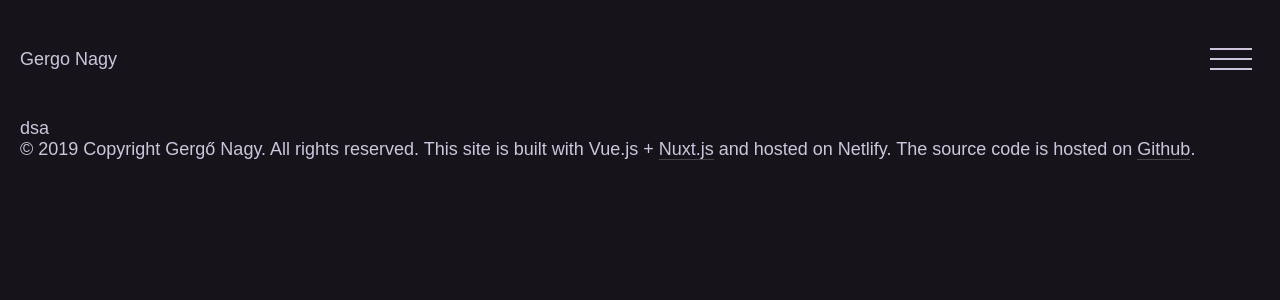
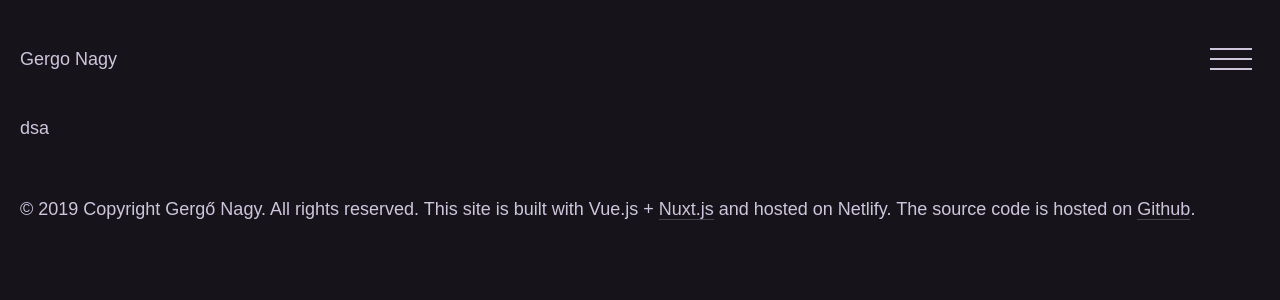
Before and after one commit to dzsi1994/portfolio_new, a Nuxt app: page / in a window 1280 px wide. Shown: the top 300 px of the page. Built offline with nearby package versions, Linux system fonts and the light colour scheme.

Commit message:
change footer styles

```diff
--- a/layouts/partials/footer.vue
+++ b/layouts/partials/footer.vue
@@ -11,5 +11,9 @@
 export default {}
 </script>
 
-<style >
+<style>
+
+footer {
+  padding: 60px 0;
+}
 </style>
```
